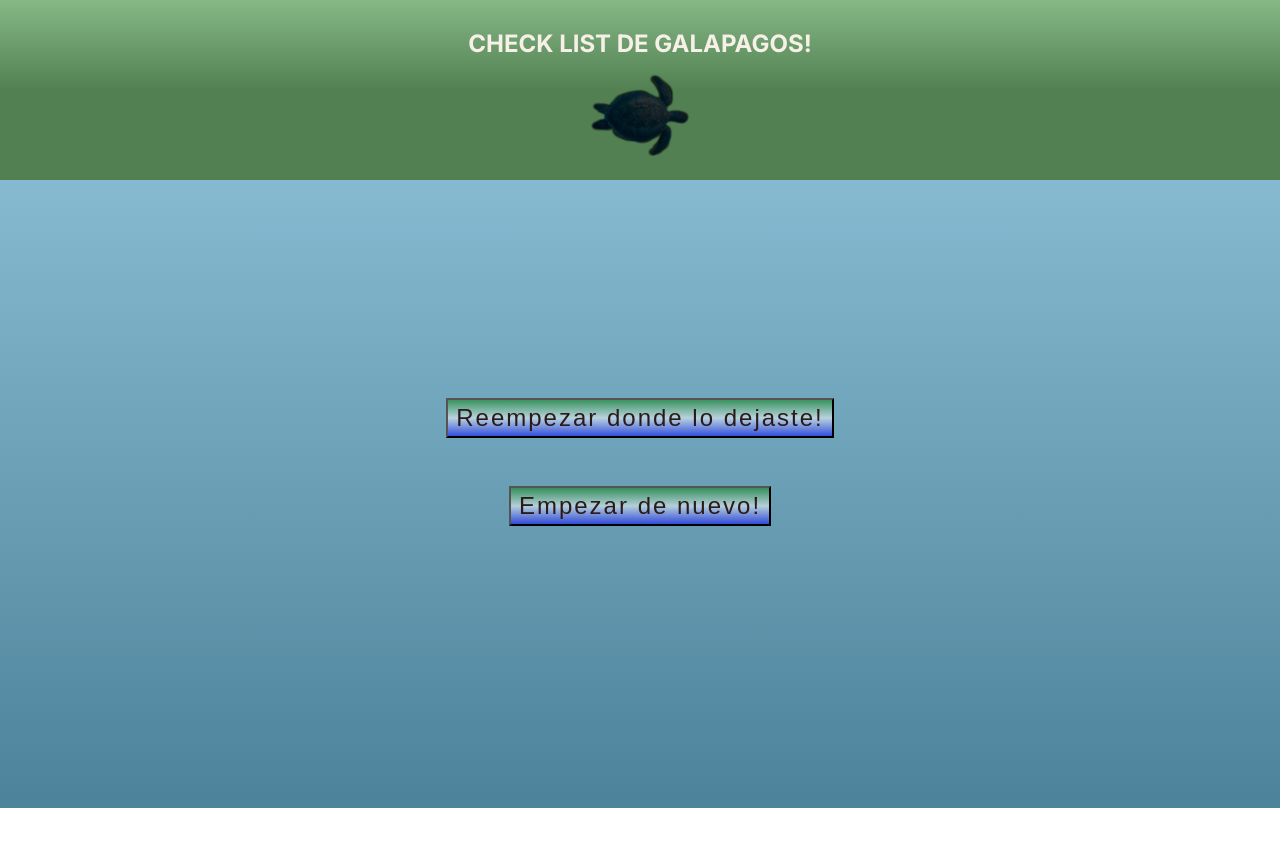
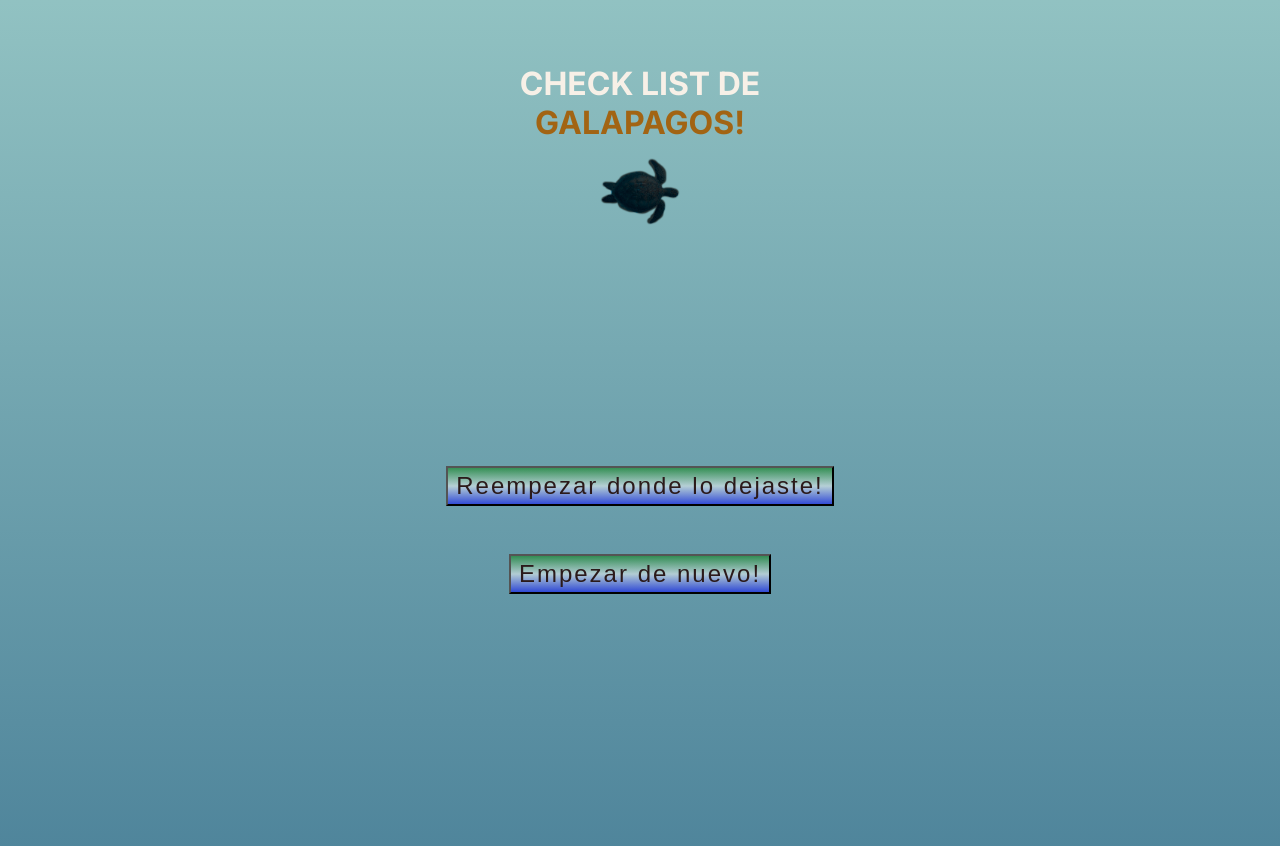
Before and after one commit to EricPapell/cl-galapagos, a Next.js app: page / in a window 1280 px wide. Shown: the top 846 px of the page. Before the commit the page ends 808 px from the top, so only its background shows below. Built offline with nearby package versions, Linux system fonts and the light colour scheme.

Commit message:
cambiando estilo

```diff
--- a/app/page.js
+++ b/app/page.js
@@ -196,7 +196,11 @@ export default function Home() {
     return (
       <main className={styles.main}>
         <div className={styles.tittle}>
-          <h1>CHECK LIST DE GALAPAGOS!</h1>
+          <h1>
+            {" "}
+            <span className={styles.titleSpan}>CHECK LIST DE</span> <br />{" "}
+            GALAPAGOS!
+          </h1>
           <Image alt="pic" className={styles.logo} src={logo} />
         </div>
         <div className={styles.container}>
@@ -218,7 +222,11 @@ export default function Home() {
     return (
       <main className={styles.main}>
         <div className={styles.tittle}>
-          <h1>CHECK LIST DE GALAPAGOS!</h1>
+          <h1>
+            {" "}
+            <span className={styles.titleSpan}>CHECK LIST DE</span> <br />{" "}
+            GALAPAGOS!
+          </h1>
           <Image alt="pic" className={styles.logo} src={logo} />
         </div>
         <div className={styles.container}>
--- a/app/page.module.css
+++ b/app/page.module.css
@@ -1,25 +1,23 @@
 .main {
   min-height: 100vh;
-  background: linear-gradient(rgba(109, 180, 213, 0.716), rgb(77, 131, 154));
+  background: linear-gradient(rgba(102, 170, 170, 0.716), rgb(77, 131, 154));
 }
 .tittle {
-  background: linear-gradient(
-    rgb(134, 184, 134),
-    rgb(82, 128, 82),
-    rgb(82, 128, 82)
-  );
   text-align: center;
-  padding-top: 1.8rem;
+  padding-top: 4rem;
   padding-bottom: 1.2rem;
   margin-bottom: 2rem;
 }
 .tittle h1 {
-  font-size: 1.5rem;
-  color: rgb(247, 240, 231);
+  font-size: 2rem;
+  color: rgb(162, 100, 19);
   margin-bottom: 1rem;
 }
+.titleSpan {
+  color: rgb(247, 240, 231);
+}
 .logo {
-  width: 100px;
+  width: 80px;
   height: auto;
 }
 .container {
```
